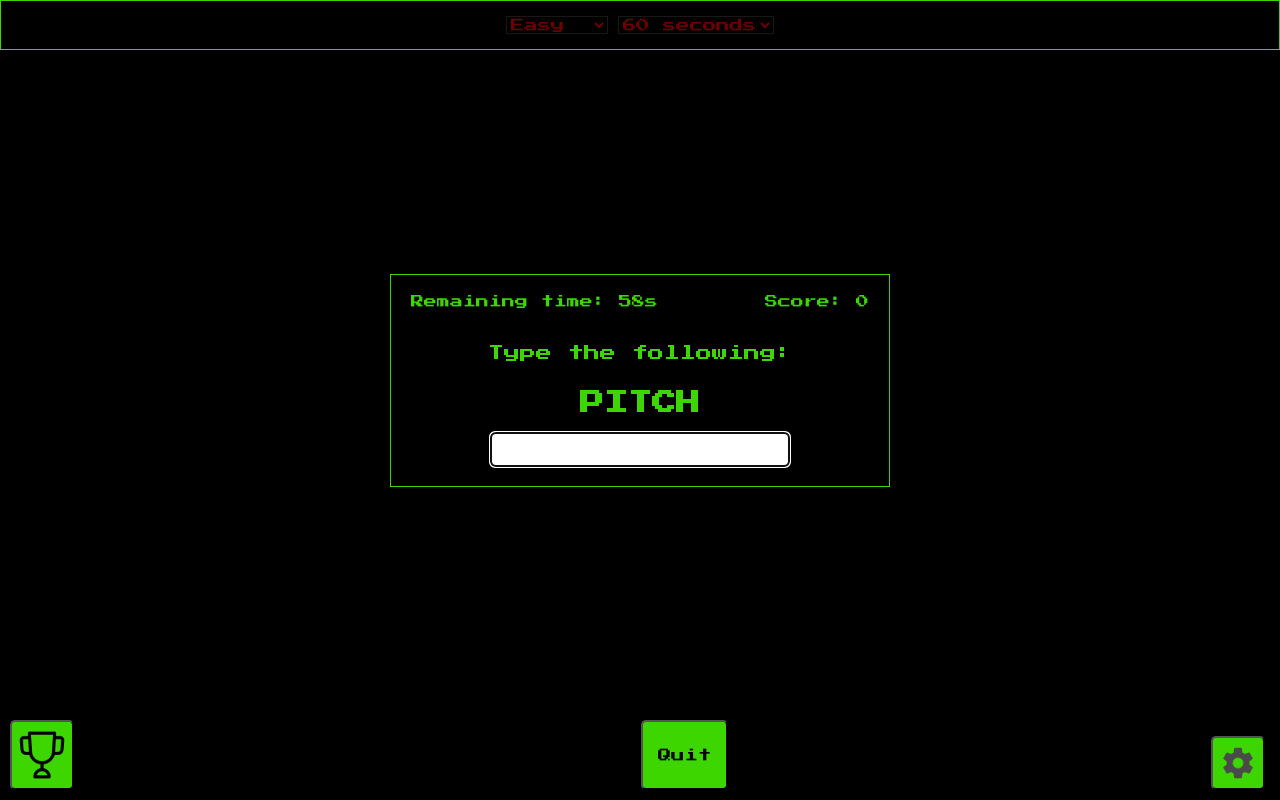
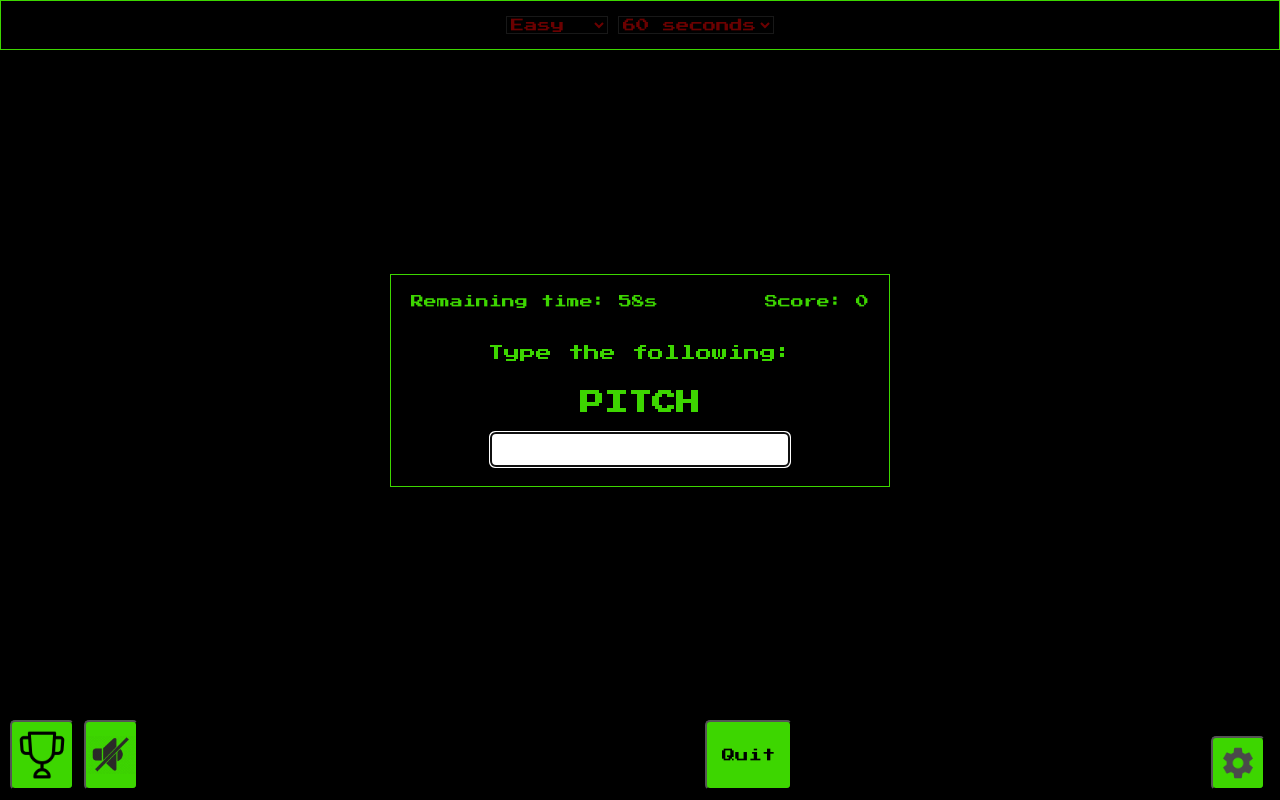
Before and after one commit to lucapu88/speed-typer-game, a plain HTML site: page index.html in a window 1280 px wide. Both pictures are taken after a click on the button "Start". Drawn offline with Linux system fonts and the light colour scheme.

Commit message:
added audio

```diff
--- a/index.html
+++ b/index.html
@@ -125,13 +125,23 @@
       </p>
     </div>
     <footer>
+      <!-- SCORE -->
       <button class="show-hide-score" id="show-ranking" onclick="toggleScore()">
         <img src="img/score.png" alt="show/hide_score" />
       </button>
+      <!-- AUDIO -->
+      <audio autoplay loop id="audio">
+        <source src="sounds/Pokemon-Center.mp3" type="audio/mpeg" />
+        Your browser does not support the audio element.
+      </audio>
+      <button class="audio" onclick="toggleAudio()">
+        <img id="audio-icon" src="img/no-sound.png" alt="audio_play/pause" />
+      </button>
+      <!-- QUIT -->
       <button class="quit-game" id="quit-game" onclick="quitGame()">
         Quit
       </button>
-
+      <!-- HELP -->
       <button class="show-helper" onclick="toggleHelper()">
         <img src="img/settings.png" alt="settings" />
       </button>
--- a/main.js
+++ b/main.js
@@ -23,6 +23,7 @@ const deleteAllScores = document.getElementById('delete-all-scores'); //pulsante
 const showRanking = document.getElementById('show-ranking');
 const quit = document.getElementById('quit-game'); //per mostrare/nascondere il pulsante che ferma il gioco
 const languages = document.getElementById('languages');
+const audio = document.getElementById('audio');
 
 let wordToDisplay = document.getElementById('word-to-display'); //parola che viene mostrata
 let timer = '60';
@@ -30,8 +31,8 @@ let countdown = '60';
 let wordToPrint = ''; //serve sempre per la parola che viene mostrata
 let initialScore = 0;
 let finalScore = 0;
-let showHelper = false;
-
+let showHelper = false; //per le impostazioni
+let audioPlay = false; //per la musica
 let difficultySelect = easy; //serve per impostare l'array con le parole
 let difficultyName = 'easy'; //serve per impostare la difficoltà nella classifica
 
@@ -106,6 +107,7 @@ function playGame() {
   difficulty.disabled = true;
   selectTime.disabled = true;
   quit.style.display = 'inline-block';
+  audioPlay && (audio.src = 'sounds/Pokemon-gldSilverCrystal-Battle.mp3');
 }
 
 //TIMER
@@ -166,6 +168,7 @@ function compareWords(e) {
 
 //FINE GIOCO
 function gameOver() {
+  audioPlay && (audio.src = 'sounds/Super-Mario-Game-Over.mp3');
   time.innerHTML = '';
   inputText.value = '';
   countdown = timer;
@@ -326,3 +329,18 @@ function changeLanguage(event) {
       break;
   }
 }
+
+//PARTE/FERMA L'AUDIO E CAMBIA L'ICONA
+function toggleAudio() {
+  const audioIcon = document.getElementById('audio-icon');
+
+  audioPlay = !audioPlay;
+
+  if (audioPlay) {
+    audio.play();
+    audioIcon.src = 'img/sound.png';
+  } else {
+    audio.pause();
+    audioIcon.src = 'img/no-sound.png';
+  }
+}
--- a/style.css
+++ b/style.css
@@ -226,6 +226,15 @@ button {
   }
 }
 
+.audio {
+  padding: 0;
+  margin-left: 10px;
+}
+.audio > img {
+  background-color: transparent;
+  width: 50px;
+}
+
 footer {
   display: flex;
   height: 90px;
```
Also changed, not shown: img/no-sound.png (added), img/sound.png (added), 4 other files.
